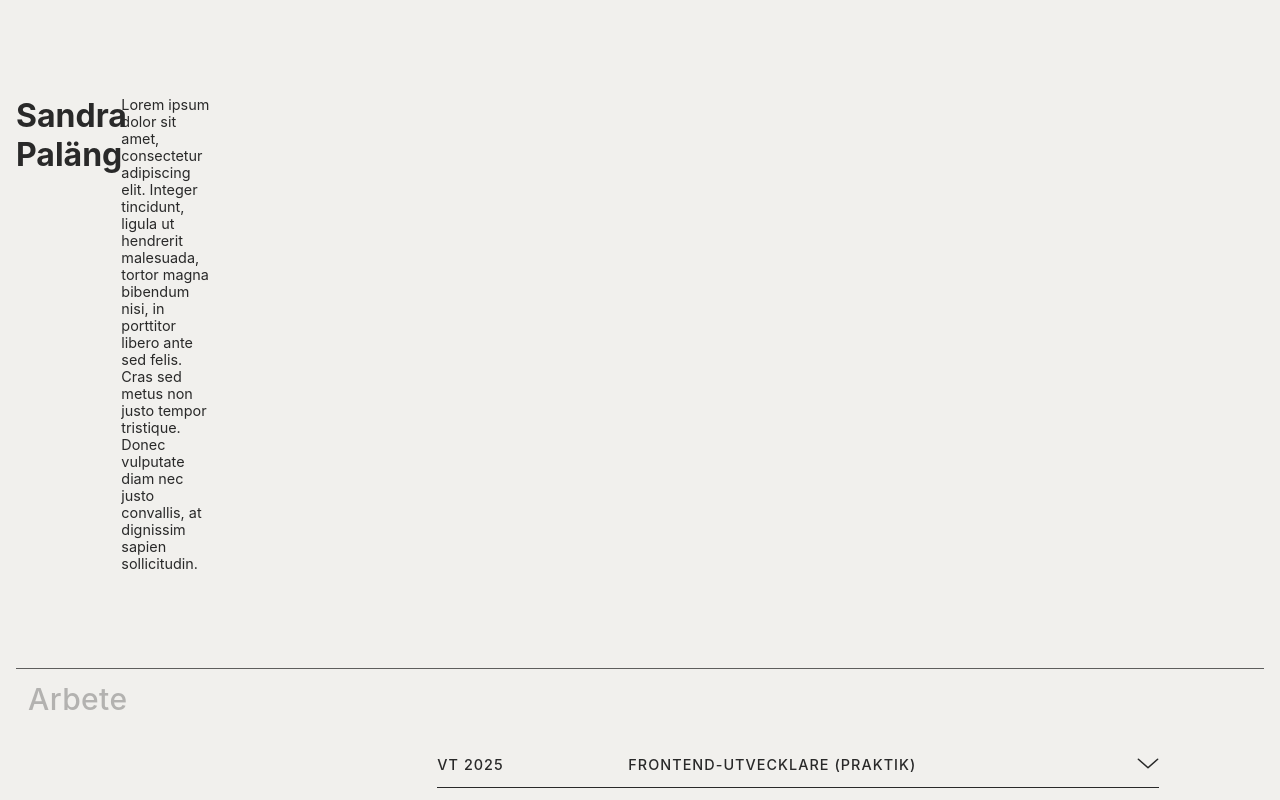
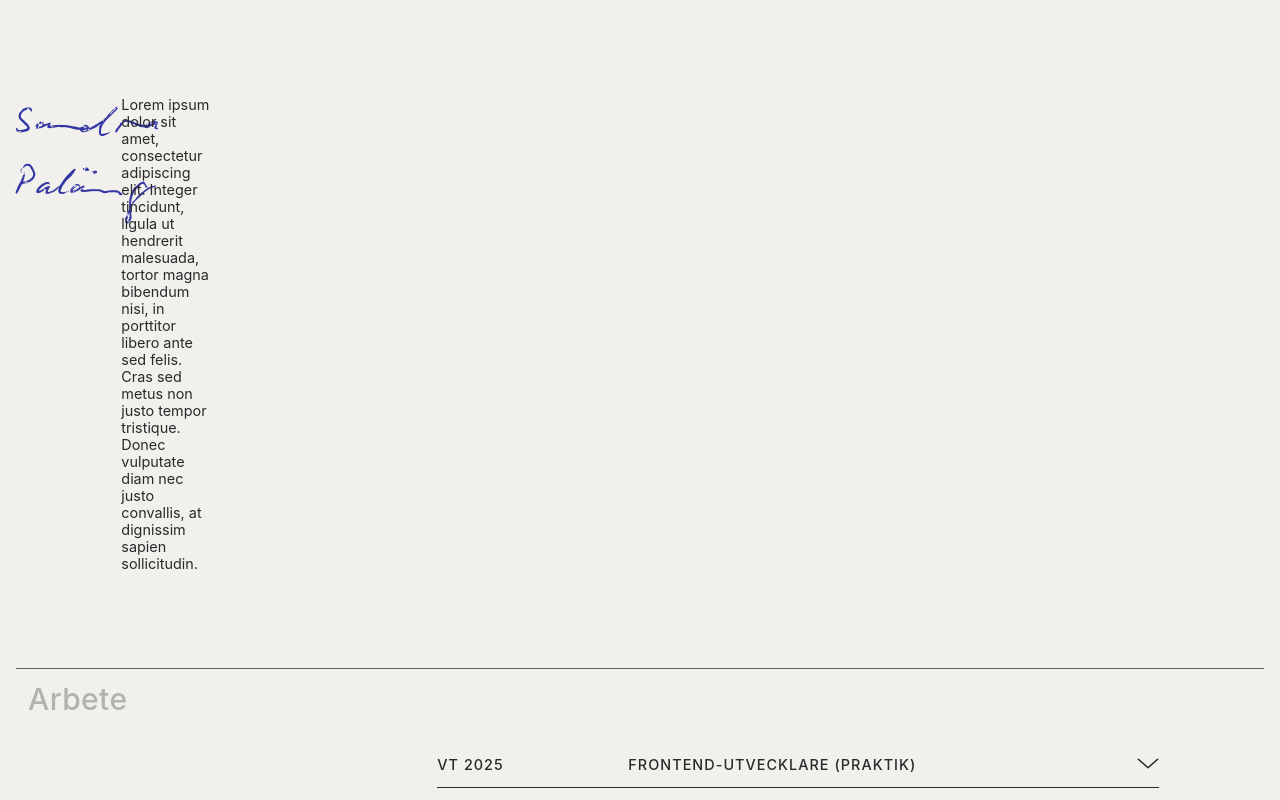
Before and after one commit to sandrapalang/cv, a React (Vite) app: page / in a window 1280 px wide. Shown: the top 800 px of the page. Built offline with nearby package versions, Linux system fonts and the light colour scheme.

Commit message:
feat(styles): add base h1 styles to distinguish signature from body

```diff
--- a/src/styles/base.scss
+++ b/src/styles/base.scss
@@ -18,6 +18,14 @@ body {
 	min-height: 100svh;
 	text-rendering: optimizeLegibility;
 	-webkit-font-smoothing: antialiased;
+}
+
+h1 {
+	color: var(--color-accent-ink);
+	font-family: 'Biro Script Sloppy';
+	font-size: 2.75rem;
+	font-weight: 500;
+	line-height: 1.4;
 }
 
 h2 {
```
